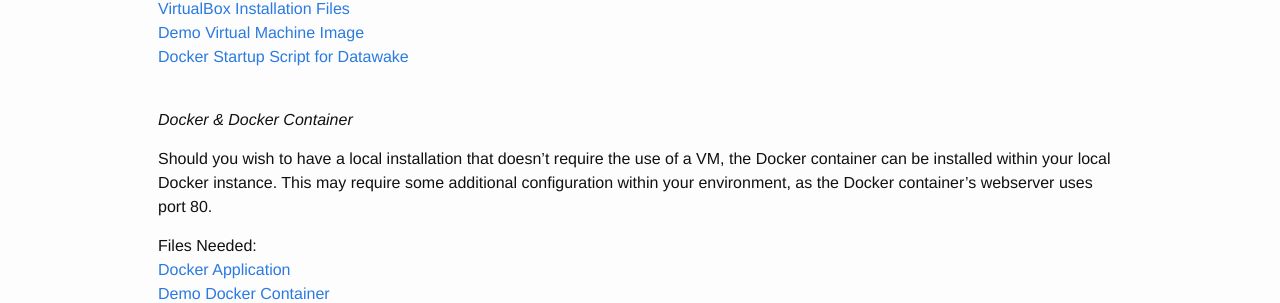
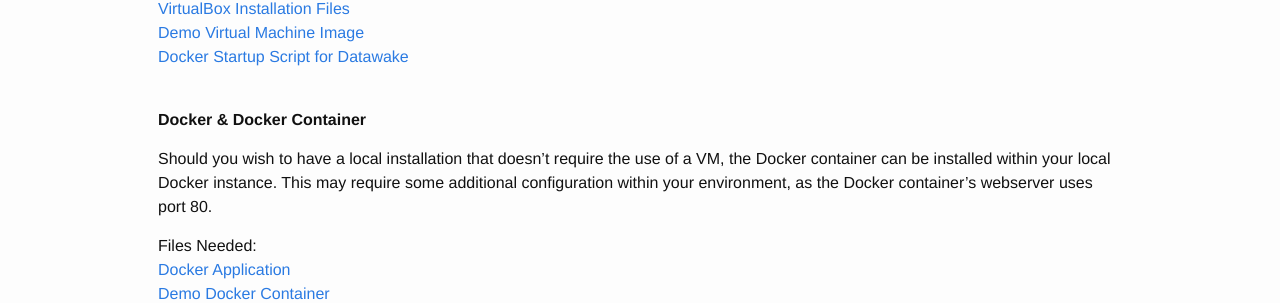
Before and after one commit to Sotera/Datawake, a Jekyll site: the page built from quickstart.md, in a window 1280 px wide. Shown: the part 617-920 px from the top of the page. Built offline with Jekyll 4.4.1, drawn with Linux system fonts in a browser that asks for light colours.

```diff
--- a/quickstart.md
+++ b/quickstart.md
@@ -20,7 +20,7 @@ Files Needed: <br />
 [Docker Startup Script for Datawake](https://s3.amazonaws.com/soterastuff/Datawake_Demo/dockerstartup.sh "Docker Startup File") <br />
 
   <br />
-*Docker & Docker Container*
+**Docker & Docker Container**
 
 Should you wish to have a local installation that doesn't require the use of a VM, the Docker container can be installed within your local Docker instance.  This may require some additional configuration within your environment, as the Docker container’s webserver uses port 80.
 
```
